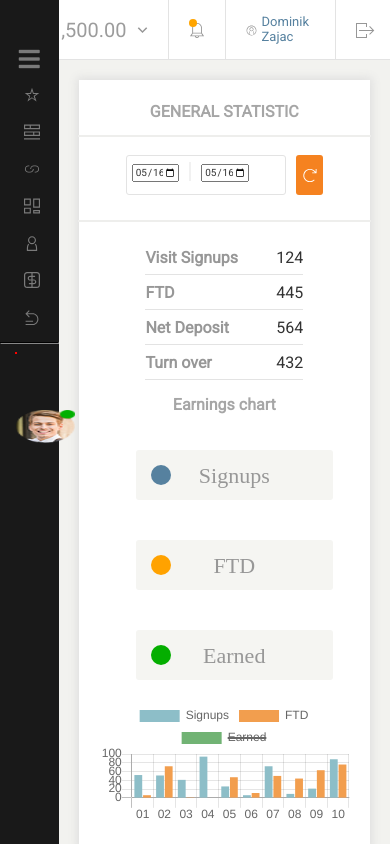
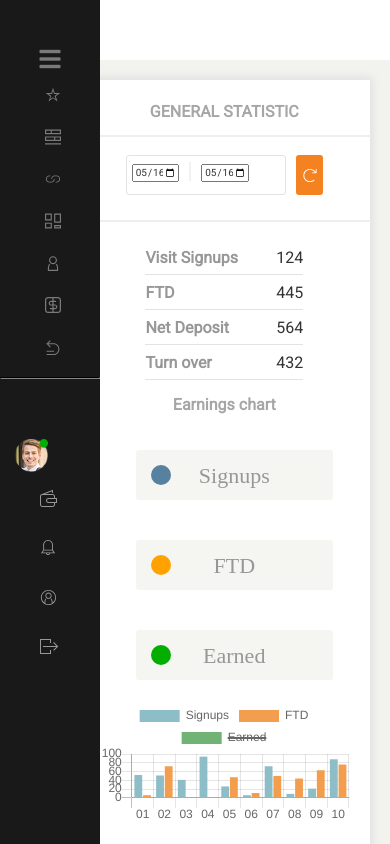
Before and after one commit to Dominik-Zajac/Project9, a website: page index.html in a window 390 px wide. Shown: the top 844 px of the page. Drawn offline with nearby package versions, Linux system fonts and the light colour scheme.

Commit message:
Fix the bug in topmenu and sidemenu

```diff
--- a/sass/pages/_links.scss
+++ b/sass/pages/_links.scss
@@ -78,13 +78,15 @@
     }
 
     .tableWithLink > .row {
+        align-items: center;
+        min-width: 100%;
+        border-bottom: 1px solid #eeeeec;
         text-align: center;
-        margin-bottom: 15px;
-        border-bottom: 1px solid #eeeeec;
         .iconLink {
             @include size(30px, 30px);
             opacity: 1;
             margin-top: 15px;
+            text-align: center;
         }
         .iconReference {
             fill: $orange;
@@ -95,7 +97,6 @@
         h3 {
             line-height: 15px;
             text-align: center;
-            padding-left: 0px;
         }
     }
 }
--- a/sass/pages/_personalData.scss
+++ b/sass/pages/_personalData.scss
@@ -17,3 +17,10 @@
 .unvisible {
   display: none;
 }
+
+/* Media queries */
+@media(max-width: 767px) {
+	.personalData .row {
+		text-align: center;
+	}
+}
--- a/sass/sections/_sideMenu.scss
+++ b/sass/sections/_sideMenu.scss
@@ -95,7 +95,10 @@
 /* Media queries */
 @media(max-width: 767px) {
     .sideMenu {
-        width: 15%;
+        width: 100px;
+        .menuLine {
+            height: 40px;
+        }
     }
     .hamburgerMenu {
         min-width: 100%;
@@ -108,25 +111,15 @@
     visibility: collapse;
     }
     .yourManager {
-    display: flex;
-    flex-wrap: no-wrap;
-    justify-content: center;
-
-    width: 0px;
-    text-align: center;
-    border: 1px solid red;
-    height: 0px;
-
     h2 {
     visibility: collapse;
-    border: 1px solid red;
+        margin: 0 auto;
     }
     .avatarManager {
         @include size(33px, 33px);
-        align-items: flex-start;
-        position: absolute;
-        display: inline-block;
-        min-width: 100%;
+        margin-top: 20px;
+                    display: inline-block;
+            text-align: center;
     }
     span a {
           visibility: collapse;
--- a/sass/sections/_topMenu.scss
+++ b/sass/sections/_topMenu.scss
@@ -4,7 +4,7 @@
 	position: fixed;
 	background: $white;
 	justify-content: flex-end;
-	z-index: 1;
+	z-index: 2;
 	border-bottom: 1px solid $paleGrey;
 
 	.topMenu {
@@ -72,3 +72,55 @@
 	@include size(19px, 15px);
 	margin-right: 10px;
 }
+
+/* Media queries */
+@media(max-width: 767px) {
+	.header {
+		@include size(100px, 60px);
+		display: flex;
+		flex-direction: column;
+		background: none;
+		justify-content: flex-start;
+		z-index: 3;
+		border-bottom: none;
+		top: 55%;
+	  	margin: 0 auto;
+
+		.topMenu {
+			align-items: center;
+			height: 45px;
+			border-left: none;
+			padding: 25px;
+			display: inline-block;
+			text-align: center;
+			&:hover {
+				background-color: initial;
+			}
+			&:hover > a .iconHeader {
+				fill: white;
+			}
+		}
+		a {
+			text-decoration: none;
+			display: flex;
+			align-items: center;
+		}
+		.ring {
+			display: none;
+		}
+		.iconHeader {
+			align-items: center;
+			fill: #979797;
+			position: relative;
+		}
+		#downArrow {
+			display: none;
+		}
+		.numberMoney {
+			display: none;
+		}
+		.profileText {
+			display: none;
+		}
+	}
+}
```
Also changed, not shown: css/style.css, css/style.prefixed.css, 2 other files.
